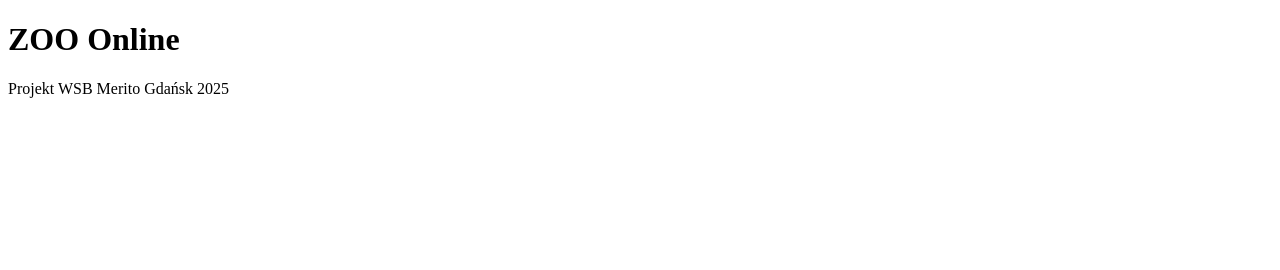
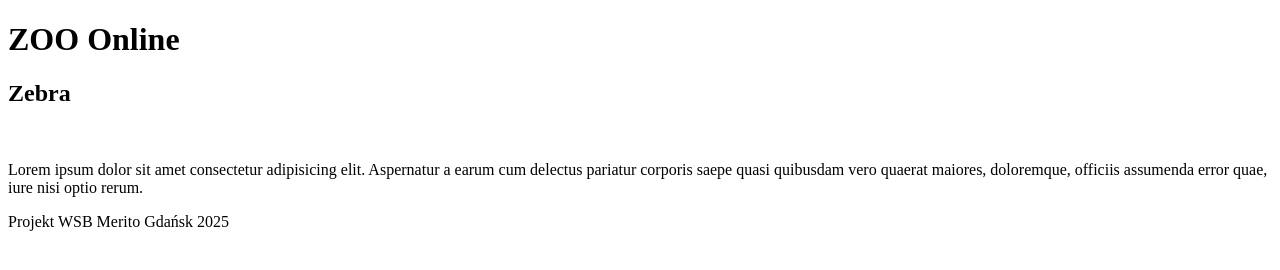
Before and after one commit to Bruder27/NWWO, a plain HTML site: page index.html in a window 1280 px wide. Drawn offline with Linux system fonts and the light colour scheme.

Commit message:
dodaj sekcje zebra i zdjecie

```diff
--- a/index.html
+++ b/index.html
@@ -1,17 +1,29 @@
 <!DOCTYPE html>
 <html lang="en">
+
 <head>
     <meta charset="UTF-8">
     <meta name="viewport" content="width=device-width, initial-scale=1.0">
     <title>ZOO Online</title>
 </head>
+
 <body>
     <header>
         <h1>ZOO Online</h1>
     </header>
-    <main></main>
+    <main>
+        <section>
+            <h2>Zebra</h2>
+            <img scr="./img/zebra.jpg" alt="">
+            <p>Lorem ipsum dolor sit amet consectetur adipisicing elit. Aspernatur a earum cum delectus pariatur
+                corporis saepe quasi quibusdam vero quaerat maiores, doloremque, officiis assumenda error quae, iure
+                nisi optio rerum.
+            </p>
+        </section>
+    </main>
     <footer>
         <p>Projekt WSB Merito Gdańsk 2025</p>
     </footer>
 </body>
+
 </html>
```
Also changed, not shown: img/zebra.jpg (added).
